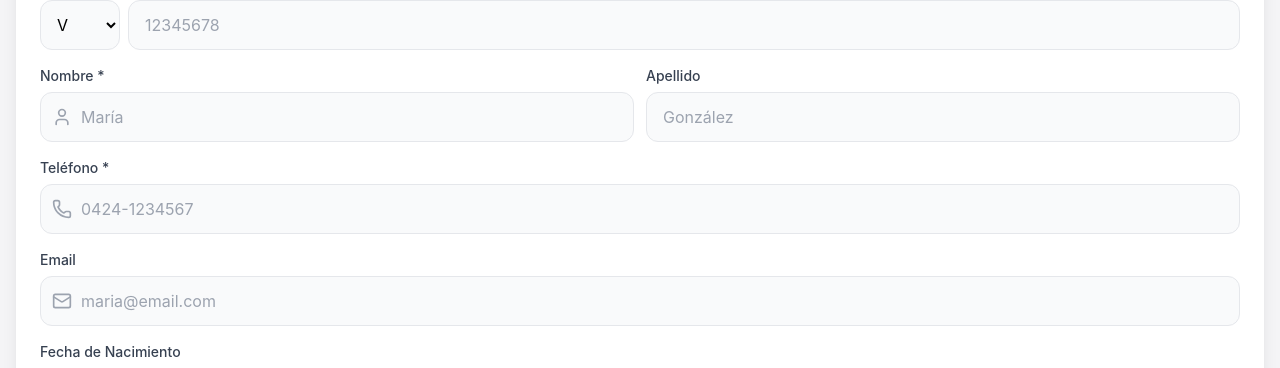
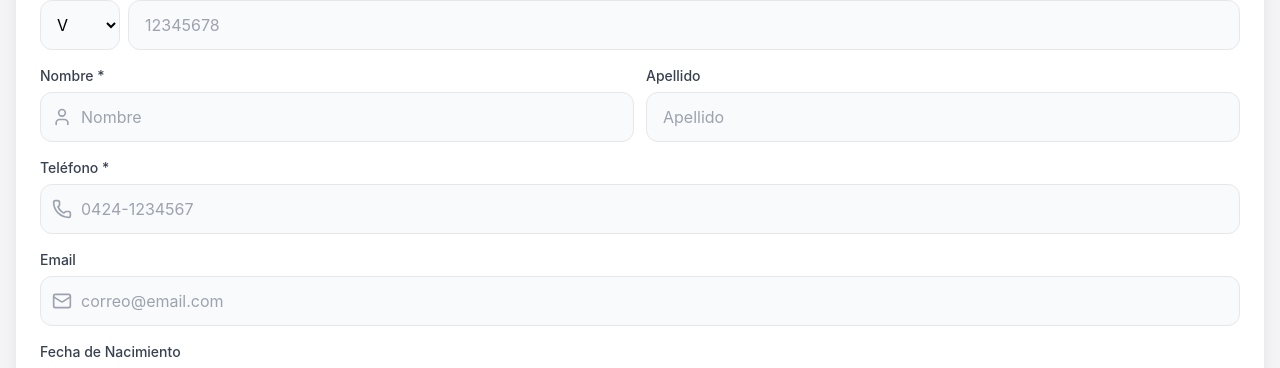
Before and after one commit to altovisual/Reservas-v2, a React (Create React App) app in the folder frontend/: page /auth in a window 1280 px wide. Both pictures are taken after a click on the button "Registrarse". Shown: the part 298-666 px from the top of the page. Built offline with nearby package versions, Linux system fonts and the light colour scheme; no server answers.

Commit message:
fix: Cambiar placeholders de nombres ficticios en formularios

```diff
--- a/frontend/src/pages/ClienteAuth.js
+++ b/frontend/src/pages/ClienteAuth.js
@@ -210,7 +210,7 @@ const ClienteAuth = () => {
                       value={formRegistro.nombre}
                       onChange={(e) => setFormRegistro({...formRegistro, nombre: e.target.value})}
                       className="w-full pl-10 pr-4 py-3 bg-gray-50 border border-gray-200 rounded-xl focus:outline-none focus:ring-2 focus:ring-emerald-500"
-                      placeholder="María"
+                      placeholder="Nombre"
                       required
                     />
                   </div>
@@ -222,7 +222,7 @@ const ClienteAuth = () => {
                     value={formRegistro.apellido}
                     onChange={(e) => setFormRegistro({...formRegistro, apellido: e.target.value})}
                     className="w-full px-4 py-3 bg-gray-50 border border-gray-200 rounded-xl focus:outline-none focus:ring-2 focus:ring-emerald-500"
-                    placeholder="González"
+                    placeholder="Apellido"
                   />
                 </div>
               </div>
@@ -253,7 +253,7 @@ const ClienteAuth = () => {
                     value={formRegistro.email}
                     onChange={(e) => setFormRegistro({...formRegistro, email: e.target.value})}
                     className="w-full pl-10 pr-4 py-3 bg-gray-50 border border-gray-200 rounded-xl focus:outline-none focus:ring-2 focus:ring-emerald-500"
-                    placeholder="maria@email.com"
+                    placeholder="correo@email.com"
                   />
                 </div>
               </div>
```
